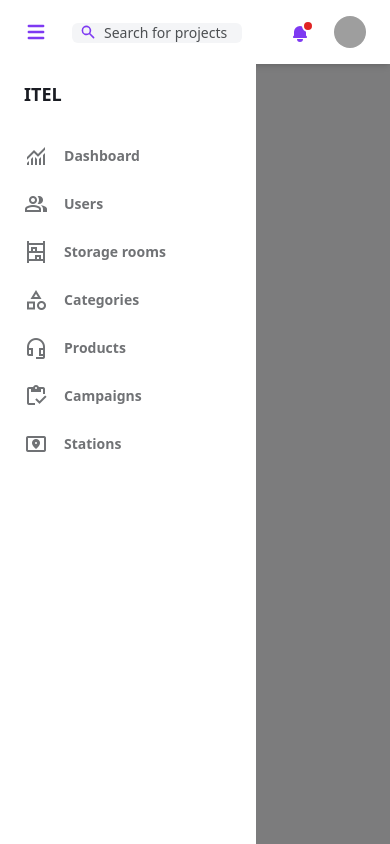
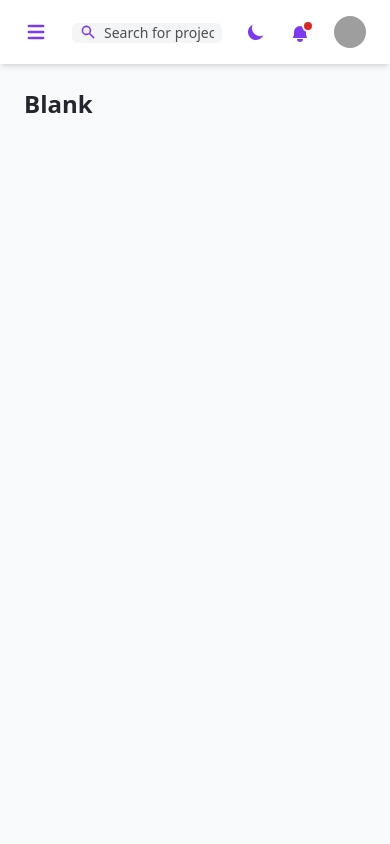
Before and after one commit to frosales14/ITEDashboard, an Angular app: page /dashboard in a window 390 px wide. Built offline with nearby package versions, Linux system fonts and the light colour scheme; grey boxes are pictures that could not be loaded.

Commit message:
Feat: add mobile menu interaction with hamburger menu

```diff
--- a/src/app/presentation/layouts/dashboard-layout/dashboard-layout.component.html
+++ b/src/app/presentation/layouts/dashboard-layout/dashboard-layout.component.html
@@ -1,4 +1,4 @@
 <div class="flex h-screen bg-gray-50 dark:bg-gray-900">
-  <app-side-bar />
-  <app-navbar class="w-full" />
+  <app-side-bar [showSidebar]="showSidebar()" />
+  <app-navbar class="w-full" (menuBtnClick)="onMenuBtnClick()" />
 </div>
--- a/src/app/presentation/layouts/dashboard-layout/dashboard-layout.component.ts
+++ b/src/app/presentation/layouts/dashboard-layout/dashboard-layout.component.ts
@@ -1,4 +1,4 @@
-import { ChangeDetectionStrategy, Component } from '@angular/core';
+import { Component, signal } from '@angular/core';
 import { NavbarComponent } from '../navbar/navbar.component';
 import { SideBarComponent } from '../side-bar/side-bar.component';
 
@@ -10,6 +10,11 @@ import { SideBarComponent } from '../side-bar/side-bar.component';
   styles: `
 
   `,
-  changeDetection: ChangeDetectionStrategy.OnPush,
 })
-export class DashboardLayoutComponent {}
+export class DashboardLayoutComponent {
+  public showSidebar = signal<boolean>(false);
+
+  public onMenuBtnClick() {
+    this.showSidebar.update((show) => !show);
+  }
+}
--- a/src/app/presentation/layouts/menu-item/menu-item.component.ts
+++ b/src/app/presentation/layouts/menu-item/menu-item.component.ts
@@ -1,5 +1,5 @@
 import { NgFor } from '@angular/common';
-import { ChangeDetectionStrategy, Component, input } from '@angular/core';
+import { Component, input } from '@angular/core';
 import { RouterLink } from '@angular/router';
 import { MenuItem } from 'app/models/interfaces/menu.interface';
 
@@ -13,7 +13,6 @@ import { MenuItem } from 'app/models/interfaces/menu.interface';
       display: block;
     }
   `,
-  changeDetection: ChangeDetectionStrategy.OnPush,
 })
 export class MenuItemComponent {
   menuItems = input.required<MenuItem[]>();
--- a/src/app/presentation/layouts/navbar/navbar.component.html
+++ b/src/app/presentation/layouts/navbar/navbar.component.html
@@ -7,6 +7,7 @@
       <button
         class="p-1 -ml-1 mr-5 rounded-md md:hidden focus:outline-none focus:shadow-outline-purple"
         aria-label="Menu"
+        (click)="menuBtnClick.emit()"
       >
         <svg
           class="w-6 h-6"
@@ -53,7 +54,6 @@
             class="rounded-md focus:outline-none focus:shadow-outline-purple"
             aria-label="Toggle color mode"
           >
-            <template x-if="!dark">
             <svg
               class="w-5 h-5"
               aria-hidden="true"
@@ -64,9 +64,7 @@
                 d="M17.293 13.293A8 8 0 016.707 2.707a8.001 8.001 0 1010.586 10.586z"
               ></path>
             </svg>
-            </template>
-            <template x-if="dark">
-              <svg
+            <!-- <svg
               class="w-5 h-5"
               aria-hidden="true"
               fill="currentColor"
@@ -77,8 +75,7 @@
                 d="M10 2a1 1 0 011 1v1a1 1 0 11-2 0V3a1 1 0 011-1zm4 8a4 4 0 11-8 0 4 4 0 018 0zm-.464 4.95l.707.707a1 1 0 001.414-1.414l-.707-.707a1 1 0 00-1.414 1.414zm2.12-10.607a1 1 0 010 1.414l-.706.707a1 1 0 11-1.414-1.414l.707-.707a1 1 0 011.414 0zM17 11a1 1 0 100-2h-1a1 1 0 100 2h1zm-7 4a1 1 0 011 1v1a1 1 0 11-2 0v-1a1 1 0 011-1zM5.05 6.464A1 1 0 106.465 5.05l-.708-.707a1 1 0 00-1.414 1.414l.707.707zm1.414 8.486l-.707.707a1 1 0 01-1.414-1.414l.707-.707a1 1 0 011.414 1.414zM4 11a1 1 0 100-2H3a1 1 0 000 2h1z"
                 clip-rule="evenodd"
               ></path>
-              </svg>
-            </template>
+            </svg> -->
           </button>
         </li>
         <!-- Notifications menu -->
--- a/src/app/presentation/layouts/navbar/navbar.component.ts
+++ b/src/app/presentation/layouts/navbar/navbar.component.ts
@@ -1,5 +1,5 @@
 import { CommonModule } from '@angular/common';
-import { ChangeDetectionStrategy, Component } from '@angular/core';
+import { Component, output } from '@angular/core';
 
 @Component({
   selector: 'app-navbar',
@@ -11,8 +11,8 @@ import { ChangeDetectionStrategy, Component } from '@angular/core';
       display: block;
     }
   `,
-  changeDetection: ChangeDetectionStrategy.OnPush,
 })
 export class NavbarComponent {
-  showProfileMenu = false;
+  public menuBtnClick = output<void>();
+  public showProfileMenu = false;
 }
--- a/src/app/presentation/layouts/side-bar/side-bar.component.html
+++ b/src/app/presentation/layouts/side-bar/side-bar.component.html
@@ -132,10 +132,18 @@
   <!-- Mobile sidebar -->
   <!-- Backdrop -->
   <div
-    class="fixed inset-0 z-10 flex items-end bg-black bg-opacity-50 sm:items-center sm:justify-center"
+    class="fixed inset-0 z-10 flex items-end bg-black sm:items-center sm:justify-center md:hidden transition-all ease-in-out"
+    [ngClass]="{
+      'bg-opacity-50': showSidebar(),
+      'bg-opacity-0': !showSidebar()
+    }"
   ></div>
   <aside
-    class="fixed inset-y-0 z-20 flex-shrink-0 w-64 mt-16 overflow-y-auto bg-white dark:bg-gray-800 md:hidden"
+    class="fixed inset-y-0 z-20 flex-shrink-0 w-64 mt-16 overflow-y-auto bg-white dark:bg-gray-800 md:hidden transition-all ease-in-out -translate-x-[256px]"
+    [ngClass]="{
+      'translate-x-[0]': showSidebar(),
+      '-translate-x-[256px]': !showSidebar()
+    }"
   >
     <div class="py-4 text-gray-500 dark:text-gray-400">
       <a
--- a/src/app/presentation/layouts/side-bar/side-bar.component.ts
+++ b/src/app/presentation/layouts/side-bar/side-bar.component.ts
@@ -1,5 +1,5 @@
 import { CommonModule } from '@angular/common';
-import { ChangeDetectionStrategy, Component } from '@angular/core';
+import { ChangeDetectionStrategy, Component, input } from '@angular/core';
 import { SidebarMenuComponent } from '../sidebar-menu/sidebar-menu.component';
 
 @Component({
@@ -9,6 +9,7 @@ import { SidebarMenuComponent } from '../sidebar-menu/sidebar-menu.component';
   templateUrl: './side-bar.component.html',
   styles: `
   `,
-  changeDetection: ChangeDetectionStrategy.OnPush,
 })
-export class SideBarComponent {}
+export class SideBarComponent {
+  public showSidebar = input.required<boolean>();
+}
```
Lines whose indentation alone changed are shown as unchanged.
